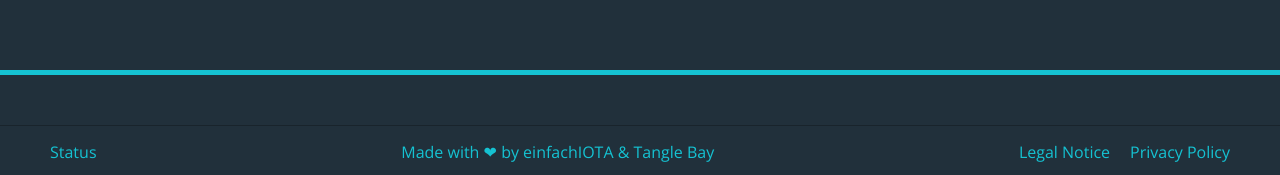
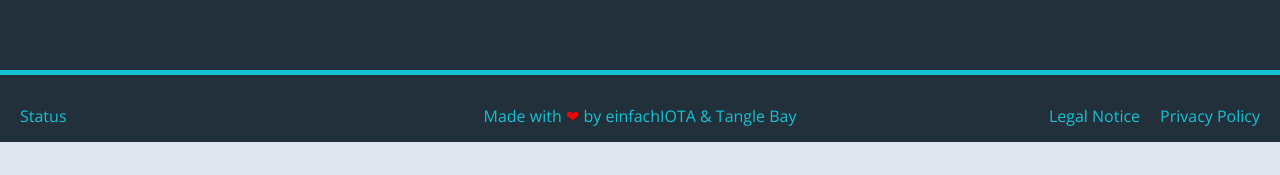
Before and after one commit to einfachiota/pool.einfachiota.de, a Vue app: page / in a window 1280 px wide. Shown: the part 896-1071 px from the top of the page. After the commit the page ends 1038 px from the top, so only its background shows below. Built offline with nearby package versions, Linux system fonts and the light colour scheme; no server answers; what vue-clipboard2 would draw is missing.

Commit message:
fix footer

```diff
--- a/src/components/Footer.vue
+++ b/src/components/Footer.vue
@@ -1,11 +1,11 @@
 <template>
   <div class="footer">
     <div class="row footer-bottom">
-      <div class="footer-bottom-col">
+      <div class="footer-bottom-col footer-bottom-col__left">
         <a target ="_blank" class="footer-main-link" href="https://status.tanglebay.org">Status</a>
       </div>
-      <div class="footer-bottom-col">Made with &#10084; by <a target="_blank" class="footer-main-link-2" href="https://www.einfachIOTA.de">einfachIOTA</a> & <a target="_blank" class="footer-main-link-2" href="https://tanglebay.org">Tangle Bay</a></div>
-      <div class="footer-bottom-col">
+      <div class="footer-bottom-col">Made with <span class="heart">&#10084;</span> by <a target="_blank" class="footer-main-link-2" href="https://www.einfachIOTA.de">einfachIOTA</a> & <a target="_blank" class="footer-main-link-2" href="https://tanglebay.org">Tangle Bay</a></div>
+      <div class="footer-bottom-col footer-bottom-col__right">
         <a class="footer-main-link" href="https://tanglebay.org/legal-notice/">Legal Notice</a>
         <a class="footer-main-link" href="https://tanglebay.org/privacy-policy/">Privacy Policy</a>
       </div>
@@ -17,11 +17,14 @@
 .footer {
   background-color: var(--dark);
   width: 100%;
-  padding: 50px 50px 0;
+  padding: 15px 50px 0;
   box-sizing: border-box;
   text-align: center;
   border-top: 5px solid var(--primary);
   color: var(--primary);
+  .heart {
+    color: red;
+  }
   .row {
     display: flex;
     justify-content: space-between;
@@ -71,11 +74,17 @@
     }
   }
   .footer-bottom {
-    padding: 15px 50px;
+    padding: 15px 20px;
     margin: 0 -50px;
-    border-top: 0.5px solid rgba(0, 0, 0, 0.25);
     color: var(--primary);
     .footer-bottom-col {
+      width: 33%;
+      &__left {
+        text-align: left;
+      }
+      &__right {
+        text-align: right;
+      }
       .footer-main-link {
         margin: 0 10px;
         color: var(--primary);
```
